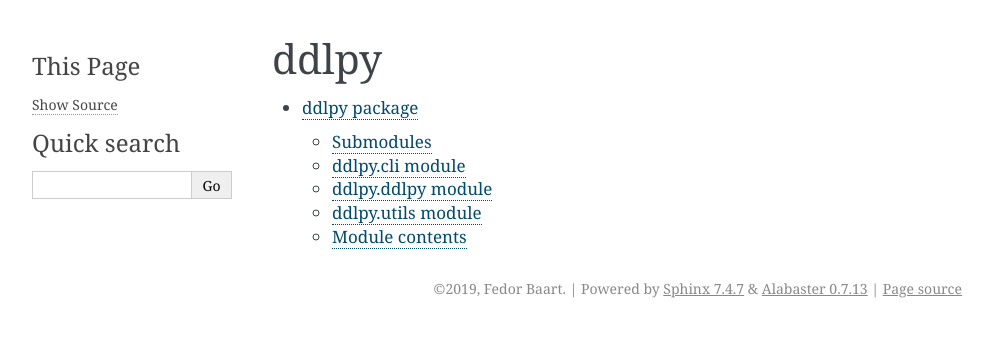
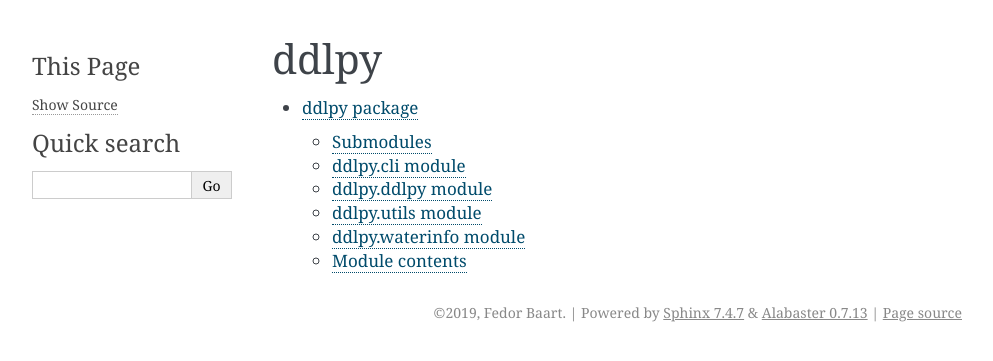
Before and after one commit to Deltares/ddlpy, a Sphinx documentation site: the page built from docs/modules.rst, in a window 1280 px wide. Shown: the top 361 px of the page, without its empty margins (148-1141 px from the left). Built offline with Sphinx 7.4.7, drawn with Linux system fonts in a browser that asks for light colours.

Commit message:
docs update

```diff
--- a/docs/ddlpy.rst
+++ b/docs/ddlpy.rst
@@ -4,35 +4,42 @@ ddlpy package
 Submodules
 ----------
 
-ddlpy\.cli module
------------------
+ddlpy.cli module
+----------------
 
 .. automodule:: ddlpy.cli
-    :members:
-    :undoc-members:
-    :show-inheritance:
+   :members:
+   :undoc-members:
+   :show-inheritance:
 
-ddlpy\.ddlpy module
--------------------
+ddlpy.ddlpy module
+------------------
 
 .. automodule:: ddlpy.ddlpy
-    :members:
-    :undoc-members:
-    :show-inheritance:
+   :members:
+   :undoc-members:
+   :show-inheritance:
 
-ddlpy\.utils module
--------------------
+ddlpy.utils module
+------------------
 
 .. automodule:: ddlpy.utils
-    :members:
-    :undoc-members:
-    :show-inheritance:
+   :members:
+   :undoc-members:
+   :show-inheritance:
 
+ddlpy.waterinfo module
+----------------------
+
+.. automodule:: ddlpy.waterinfo
+   :members:
+   :undoc-members:
+   :show-inheritance:
 
 Module contents
 ---------------
 
 .. automodule:: ddlpy
-    :members:
-    :undoc-members:
-    :show-inheritance:
+   :members:
+   :undoc-members:
+   :show-inheritance:
```
